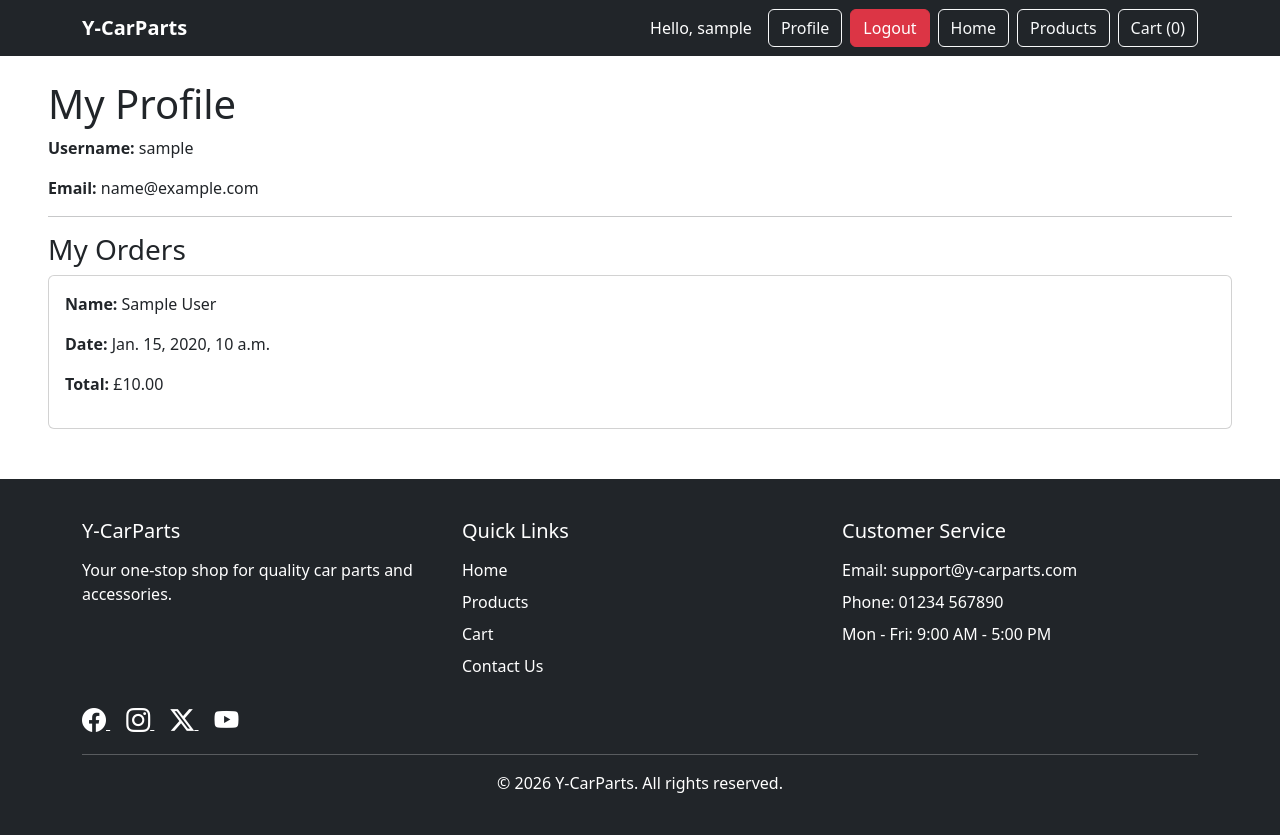
After one commit to Y40Y50/Y-CarParts, a Django app: page /profile/ in a window 1280 px wide. The commit adds this page. Run offline with Django 5.2, Linux system fonts and the light colour scheme; a user stored in the database is signed in; tables that the repository leaves empty hold one stand-in row (values such as "Sample post").

```diff
--- /dev/null
+++ b/profiles/templates/profiles/profile.html
@@ -0,0 +1,44 @@
+{% extends 'base.html' %}
+
+{% block content %}
+
+<h1>My Profile</h1>
+
+<p><strong>Username:</strong> {{ user.username }}</p>
+
+<p><strong>Email:</strong> {{ user.email }}</p>
+
+<hr>
+
+<h3>My Orders</h3>
+
+{% for order in orders %}
+
+<div class="card mb-3">
+    <div class="card-body">
+
+        <p>
+            <strong>Name:</strong>
+            {{ order.full_name }}
+        </p>
+
+        <p>
+            <strong>Date:</strong>
+            {{ order.created_at }}
+        </p>
+
+        <p>
+            <strong>Total:</strong>
+            £{{ order.total }}
+        </p>
+
+    </div>
+</div>
+
+{% empty %}
+
+<p>No orders yet.</p>
+
+{% endfor %}
+
+{% endblock %}
--- a/profiles/urls.py
+++ b/profiles/urls.py
@@ -1,6 +1,9 @@
 from django.urls import path
 from . import views
+from .views import register, profile
 
 urlpatterns = [
     path('register/', views.register, name='register'),
+    path('register/', register, name='register'),
+    path('profile/', profile, name='profile'),
 ]
--- a/profiles/views.py
+++ b/profiles/views.py
@@ -1,22 +1,40 @@
 from django.shortcuts import render, redirect
 from django.contrib.auth.forms import UserCreationForm
+from django.contrib.auth.decorators import login_required
+from checkout.models import Order
+from .forms import RegisterForm
 
 
 def register(request):
 
     if request.method == 'POST':
 
-        form = UserCreationForm(request.POST)
+        form = RegisterForm(request.POST)
 
         if form.is_valid():
             form.save()
             return redirect('login')
 
     else:
-        form = UserCreationForm()
+        form = RegisterForm()
 
     return render(
         request,
         'profiles/register.html',
         {'form': form}
     )
+
+@login_required
+def profile(request):
+
+    orders = Order.objects.filter(
+        email=request.user.email
+    )
+
+    return render(
+        request,
+        'profiles/profile.html',
+        {
+            'orders': orders
+        }
+    )
--- a/templates/base.html
+++ b/templates/base.html
@@ -30,7 +30,11 @@
                     <span class="text-white align-self-center me-2">
                         Hello, {{ user.username }}
                     </span>
-
+                    {% if user.is_authenticated %}
+                    <a href="{% url 'profile' %}" class="btn btn-outline-light">
+                        Profile
+                    </a>
+                    {% endif %}
                     <form method="post" action="{% url 'logout' %}" class="d-inline">
                         {% csrf_token %}
                         <button type="submit" class="btn btn-danger">
@@ -38,6 +42,7 @@
                         </button>
                     </form>
                     {% endif %}
+
                     <a href="{% url 'home' %}"
                         class="btn {% if request.path == '/' %}btn-primary{% else %}btn-outline-light{% endif %}">
                         Home
--- a/y_carparts/urls.py
+++ b/y_carparts/urls.py
@@ -5,6 +5,7 @@ from cart.views import cart_view, remove_from_cart
 from django.conf import settings
 from django.conf.urls.static import static
 from checkout.views import checkout
+
 
 from products.views import (
     home,
@@ -68,7 +69,11 @@ urlpatterns = [
     ),
     path('', include('django.contrib.auth.urls')),
     path('', include('profiles.urls')),
+
+    path('', include('profiles.urls')),
 ]
+
+
 if settings.DEBUG:
     urlpatterns += static(
         settings.MEDIA_URL,
```
Also changed, not shown: profiles/forms.py (added, +16 -0 lines).
